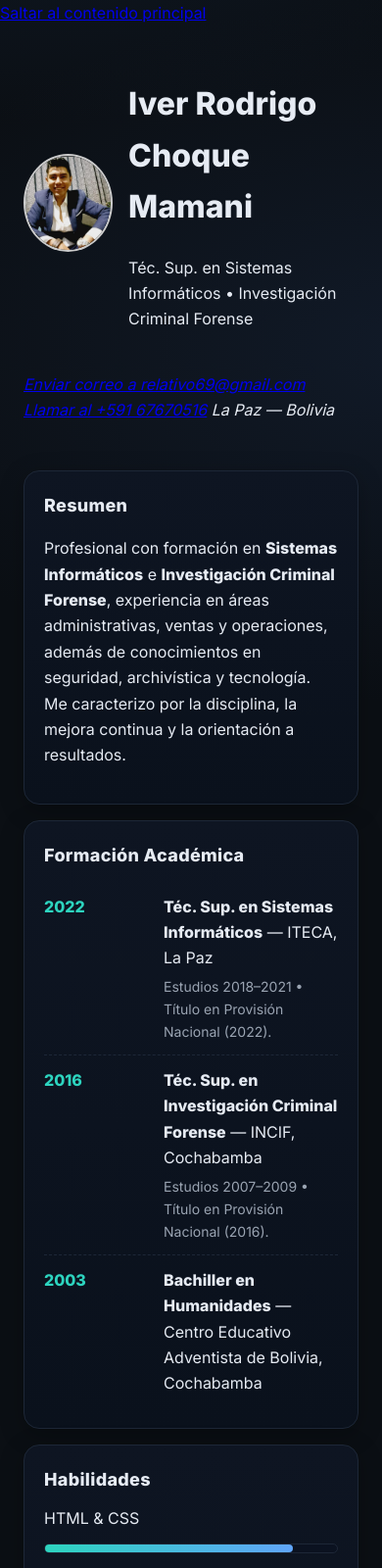
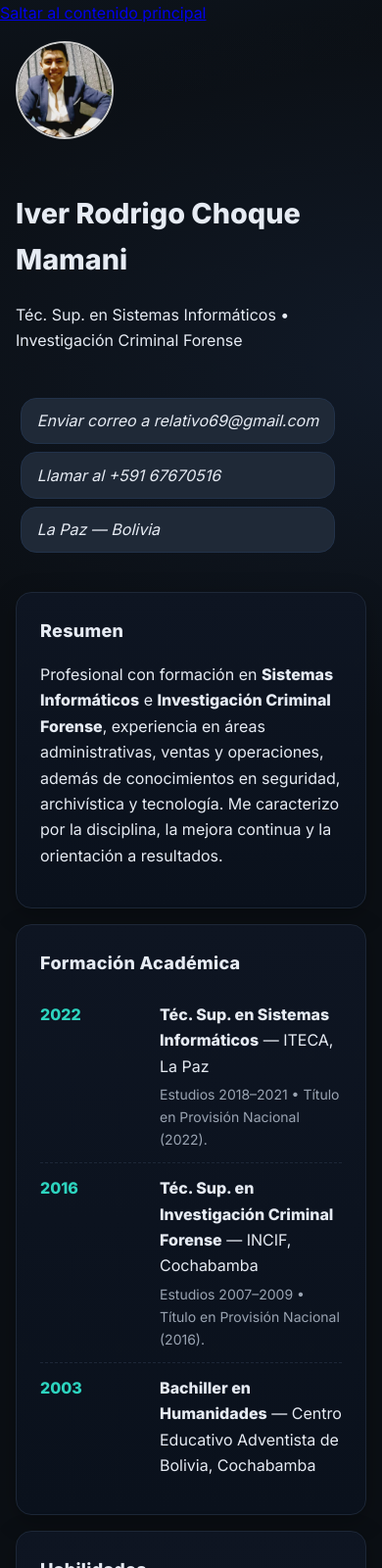
Before and after one commit to relativo69-star/curriculum-vitae, a plain HTML site: page cvcorregido.html in a window 390 px wide. Shown: the top 1600 px of the page at 98% size. Drawn offline with Linux system fonts and the light colour scheme.

Commit message:
actualizacion responsive

```diff
--- a/styles.css
+++ b/styles.css
@@ -1,31 +1,48 @@
-:root{
-  --bg:#0b0f14;
-  --card:#111826;
-  --muted:#9aa4b2;
-  --text:#e6ebf3;
-  --brand:#2dd4bf;
-  --chip:#1f2937;
-  --accent:#60a5fa;
-  --radius:16px;
+:root {
+  --bg: #0b0f14;
+  --card: #111826;
+  --muted: #9aa4b2;
+  --text: #e6ebf3;
+  --brand: #2dd4bf;
+  --chip: #1f2937;
+  --accent: #60a5fa;
+  --radius: 16px;
 }
 
-*{box-sizing:border-box}
-html,body{margin:0;padding:0}
-body{
-  font-family: 'Inter', system-ui, -apple-system, Segoe UI, Roboto, Arial, sans-serif;
-  background: radial-gradient(1200px 800px at 10% -10%, #122032 0, transparent 60%) no-repeat,
-              radial-gradient(1000px 600px at 110% 10%, #111a28 0, transparent 60%) no-repeat,
-              var(--bg);
-  color:var(--text);
-  line-height:1.65;
+* {
+  box-sizing: border-box;
 }
 
-.container{max-width:1000px;margin:0 auto;padding:24px}
+html, body {
+  margin: 0;
+  padding: 0;
+}
 
-.site-header{
-  display:flex; gap:24px; align-items:center; justify-content:space-between; flex-wrap:wrap;
-  padding-top:32px;
+body {
+  font-family: 'Inter', system-ui, -apple-system, Segoe UI, Roboto, Arial, sans-serif;
+  background:
+    radial-gradient(1200px 800px at 10% -10%, #122032 0, transparent 60%) no-repeat,
+    radial-gradient(1000px 600px at 110% 10%, #111a28 0, transparent 60%) no-repeat,
+    var(--bg);
+  color: var(--text);
+  line-height: 1.65;
 }
+
+.container {
+  max-width: 1000px;
+  margin: 0 auto;
+  padding: 24px;
+}
+
+.site-header {
+  display: flex;
+  gap: 24px;
+  align-items: center;
+  justify-content: space-between;
+  flex-wrap: wrap;
+  padding-top: 32px;
+}
+
 .profile-photo {
   width: 100px;
   height: 100px;
@@ -34,64 +51,261 @@ body{
   margin-right: 1rem;
   border: 2px solid #ccc;
 }
+
 .identity {
   display: flex;
   align-items: center;
+  gap: 16px;
+  flex-wrap: wrap;
 }
 
-.chip:hover{border-color:var(--brand)}
-
-.grid{
-  display:grid; gap:16px;
+.grid {
+  display: grid;
+  gap: 16px;
   grid-template-columns: 1.1fr 0.9fr;
 }
-.card{
-  background:linear-gradient(180deg, #0e1522, #0a111c);
-  border:1px solid #1d2737;
-  border-radius:var(--radius);
-  padding:20px;
-  box-shadow: 0 6px 24px rgba(0,0,0,.25);
-}
-.card h2{margin:0 0 12px 0; font-size:18px; letter-spacing:.3px}
 
-.about{grid-column:1 / -1}
-
-.timeline{list-style:none; padding:0; margin:0}
-.timeline li{display:grid; grid-template-columns: 110px 1fr; gap:12px; padding:12px 0; border-bottom:1px dashed #1d2737}
-.timeline li:last-child{border-bottom:none}
-.time{font-weight:700; color:var(--brand)}
-.desc .note{color:var(--muted); font-size:14px; margin-top:4px}
-
-.skill-list{list-style:none; padding:0; margin:0; display:grid; gap:10px}
-.skill-list li{display:grid; grid-template-columns: 1fr 180px; align-items:center; gap:12px}
-.bar{display:block; position:relative; background:#0b1220; border:1px solid #1d2737; border-radius:999px; height:10px}
-.bar i{content:''; position:absolute; inset:0; width:var(--level); background:linear-gradient(90deg, var(--brand), var(--accent)); border-radius:999px}
-
-.tags{margin-top:12px}
-.tag{display:inline-block; padding:6px 10px; border:1px solid #233047; color:#c8d2e1; border-radius:999px; margin:4px 6px 0 0; font-size:13px}
-
-.jobs{list-style:none; margin:0; padding:0; display:grid; gap:12px}
-.job-head{display:flex; justify-content:space-between; gap:12px; flex-wrap:wrap}
-.job-bullets{margin:6px 0 0 0}
-
-.project .stack{list-style:none; margin:8px 0 12px 0; padding:0; display:flex; gap:8px; flex-wrap:wrap}
-.project .stack li{border:1px solid #22324a; padding:6px 10px; border-radius:999px; font-size:13px}
-.btn{
-  display:inline-block; padding:10px 14px; border-radius:12px; border:1px solid #22324a; text-decoration:none; color:var(--text);
-  background:linear-gradient(180deg, #0c1220, #0a111c);
-}
-.btn:hover{border-color:var(--brand);}
-
-.site-footer{opacity:.8; text-align:center; margin:20px 0 60px}
-
-@media (max-width: 900px){
-  .grid{grid-template-columns:1fr}
-  .skill-list li{grid-template-columns:1fr}
+.card {
+  background: linear-gradient(180deg, #0e1522, #0a111c);
+  border: 1px solid #1d2737;
+  border-radius: var(--radius);
+  padding: 20px;
+  box-shadow: 0 6px 24px rgba(0, 0, 0, 0.25);
 }
 
-@media print{
-  :root{ --bg:white; --text:#111827 }
-  body{ background:white; color:#111827 }
-  .card{ box-shadow:none }
-  .chip, .tag, .btn{ border-color:#d1d5db; color:#111827 }
+.card h2 {
+  margin: 0 0 12px 0;
+  font-size: 18px;
+  letter-spacing: .3px;
 }
+
+.about {
+  grid-column: 1 / -1;
+}
+
+.timeline {
+  list-style: none;
+  padding: 0;
+  margin: 0;
+}
+
+.timeline li {
+  display: grid;
+  grid-template-columns: 110px 1fr;
+  gap: 12px;
+  padding: 12px 0;
+  border-bottom: 1px dashed #1d2737;
+}
+
+.timeline li:last-child {
+  border-bottom: none;
+}
+
+.time {
+  font-weight: 700;
+  color: var(--brand);
+}
+
+.desc .note {
+  color: var(--muted);
+  font-size: 14px;
+  margin-top: 4px;
+}
+
+.skill-list {
+  list-style: none;
+  padding: 0;
+  margin: 0;
+  display: grid;
+  gap: 10px;
+}
+
+.skill-list li {
+  display: grid;
+  grid-template-columns: 1fr 180px;
+  align-items: center;
+  gap: 12px;
+}
+
+.bar {
+  display: block;
+  position: relative;
+  background: #0b1220;
+  border: 1px solid #1d2737;
+  border-radius: 999px;
+  height: 10px;
+}
+
+.bar i {
+  content: '';
+  position: absolute;
+  inset: 0;
+  width: var(--level);
+  background: linear-gradient(90deg, var(--brand), var(--accent));
+  border-radius: 999px;
+}
+
+.tags {
+  margin-top: 12px;
+}
+
+.tag {
+  display: inline-block;
+  padding: 6px 10px;
+  border: 1px solid #233047;
+  color: #c8d2e1;
+  border-radius: 999px;
+  margin: 4px 6px 0 0;
+  font-size: 13px;
+}
+
+.jobs {
+  list-style: none;
+  margin: 0;
+  padding: 0;
+  display: grid;
+  gap: 12px;
+}
+
+.job-head {
+  display: flex;
+  justify-content: space-between;
+  gap: 12px;
+  flex-wrap: wrap;
+}
+
+.job-bullets {
+  margin: 6px 0 0 0;
+}
+
+.project .stack {
+  list-style: none;
+  margin: 8px 0 12px 0;
+  padding: 0;
+  display: flex;
+  gap: 8px;
+  flex-wrap: wrap;
+}
+
+.project .stack li {
+  border: 1px solid #22324a;
+  padding: 6px 10px;
+  border-radius: 999px;
+  font-size: 13px;
+}
+
+.btn {
+  display: inline-block;
+  padding: 10px 14px;
+  border-radius: 12px;
+  border: 1px solid #22324a;
+  text-decoration: none;
+  color: var(--text);
+  background: linear-gradient(180deg, #0c1220, #0a111c);
+}
+
+.btn:hover {
+  border-color: var(--brand);
+}
+
+.site-footer {
+  opacity: .8;
+  text-align: center;
+  margin: 20px 0 60px;
+}
+
+.chip {
+  display: inline-block;
+  background-color: var(--chip);
+  padding: 0.6rem 1rem;
+  margin: 0.3rem;
+  border-radius: 16px;
+  font-size: 1rem;
+  color: var(--text);
+  text-decoration: none;
+  border: 1px solid #22324a;
+}
+
+.chip:hover {
+  border-color: var(--brand);
+}
+
+/*  Responsive Design */
+
+@media (max-width: 900px) {
+  .grid {
+    grid-template-columns: 1fr;
+  }
+
+  .skill-list li {
+    grid-template-columns: 1fr;
+  }
+}
+
+@media (max-width: 768px) {
+  html {
+    font-size: 16px;
+  }
+
+  .container {
+    padding: 1rem;
+  }
+
+  .site-header {
+    flex-direction: column;
+    align-items: flex-start;
+    text-align: left;
+  }
+
+  .identity {
+    flex-direction: column;
+    align-items: flex-start;
+  }
+
+  .profile-photo {
+    margin-bottom: 1rem;
+  }
+
+  h1.name {
+    font-size: 1.8rem;
+  }
+
+  .role {
+    font-size: 1rem;
+  }
+
+  .card {
+    padding: 1.5rem;
+  }
+
+  .contact .chip {
+    display: block;
+    margin-bottom: 0.5rem;
+  }
+
+  .project .stack {
+    flex-direction: column;
+    gap: 6px;
+  }
+}
+
+@media print {
+  :root {
+    --bg: white;
+    --text: #111827;
+  }
+
+  body {
+    background: white;
+    color: #111827;
+  }
+
+  .card {
+    box-shadow: none;
+  }
+
+  .chip, .tag, .btn {
+    border-color: #d1d5db;
+    color: #111827;
+  }
+}
```
